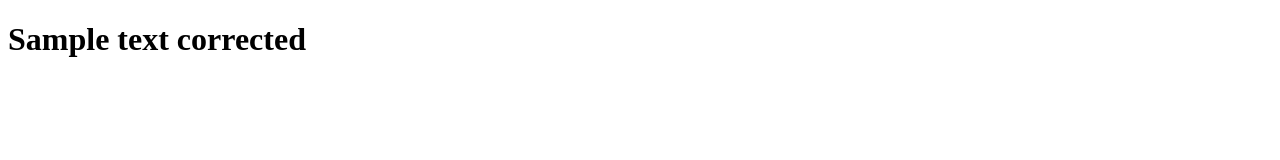
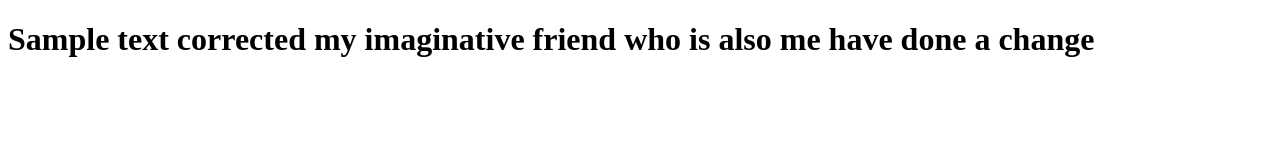
Before and after one commit to DanilaNikitin/DanilaNikitinassignment4, a plain HTML site: page index.html in a window 1280 px wide. Drawn offline with Linux system fonts and the light colour scheme.

Commit message:
Update index.html

```diff
--- a/index.html
+++ b/index.html
@@ -7,5 +7,6 @@
 <body>
     <h1>
         Sample text corrected
+        my imaginative friend who is also me have done a change
     </h1>
 </html>
```
